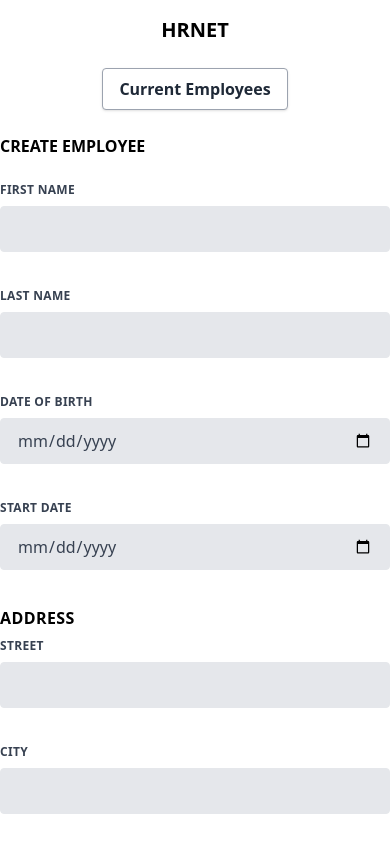
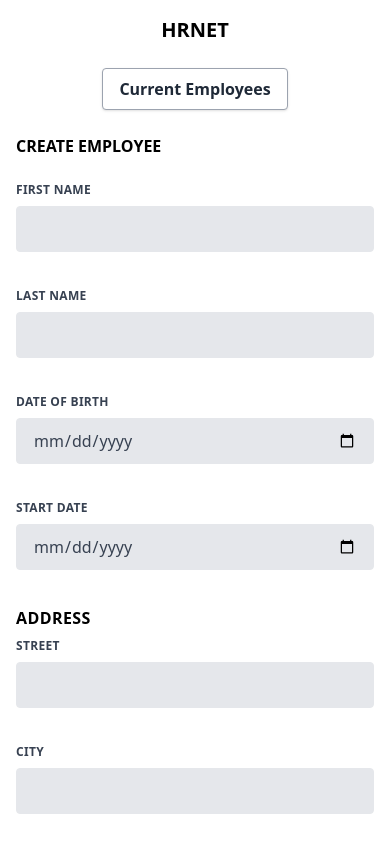
Before and after one commit to mcholl85/matthieuchollet_14_20072022, a React (Create React App) app: page / in a window 390 px wide. Shown: the top 844 px of the page. Built offline with nearby package versions, Linux system fonts and the light colour scheme.

Commit message:
fix: changes padding on mobile display

```diff
--- a/src/pages/CreateEmployee/index.tsx
+++ b/src/pages/CreateEmployee/index.tsx
@@ -57,7 +57,7 @@ export default function CreateEmployee() {
 
   return (
     <>
-      <div className={'container mx-auto py-4'}>
+      <div className='container mx-auto py-4 sm:py-4 px-4 md:px-4'>
         <Header className='text-xl mb-6 uppercase font-bold text-center' title='HRnet' />
         <Link to='/employee-list'>
           <div className='w-full flex justify-center'>
--- a/src/pages/EmployeeList/index.tsx
+++ b/src/pages/EmployeeList/index.tsx
@@ -25,7 +25,7 @@ export default function EmployeeList() {
   }, [])
 
   return (
-    <div className='container mx-auto py-4'>
+    <div className='container mx-auto py-4 sm:py-4 px-4 md:px-4'>
       <Header className='text-xl mb-6 uppercase font-bold text-center' title='Current Employees' />
       <div className='flex flex-wrap'>
         <div className='w-full md:w-1/2 text-gray-700 text-sm'>
```
